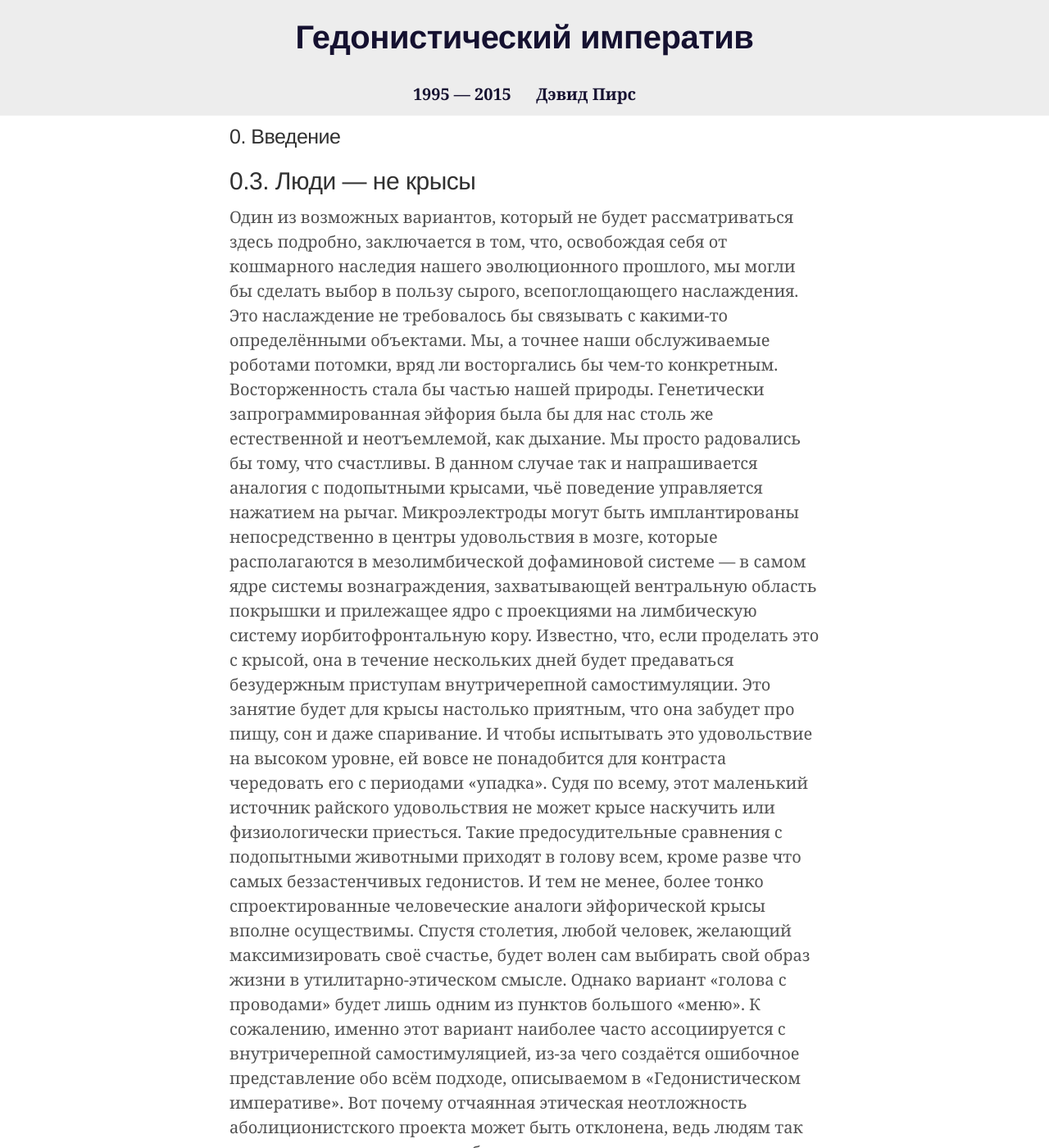
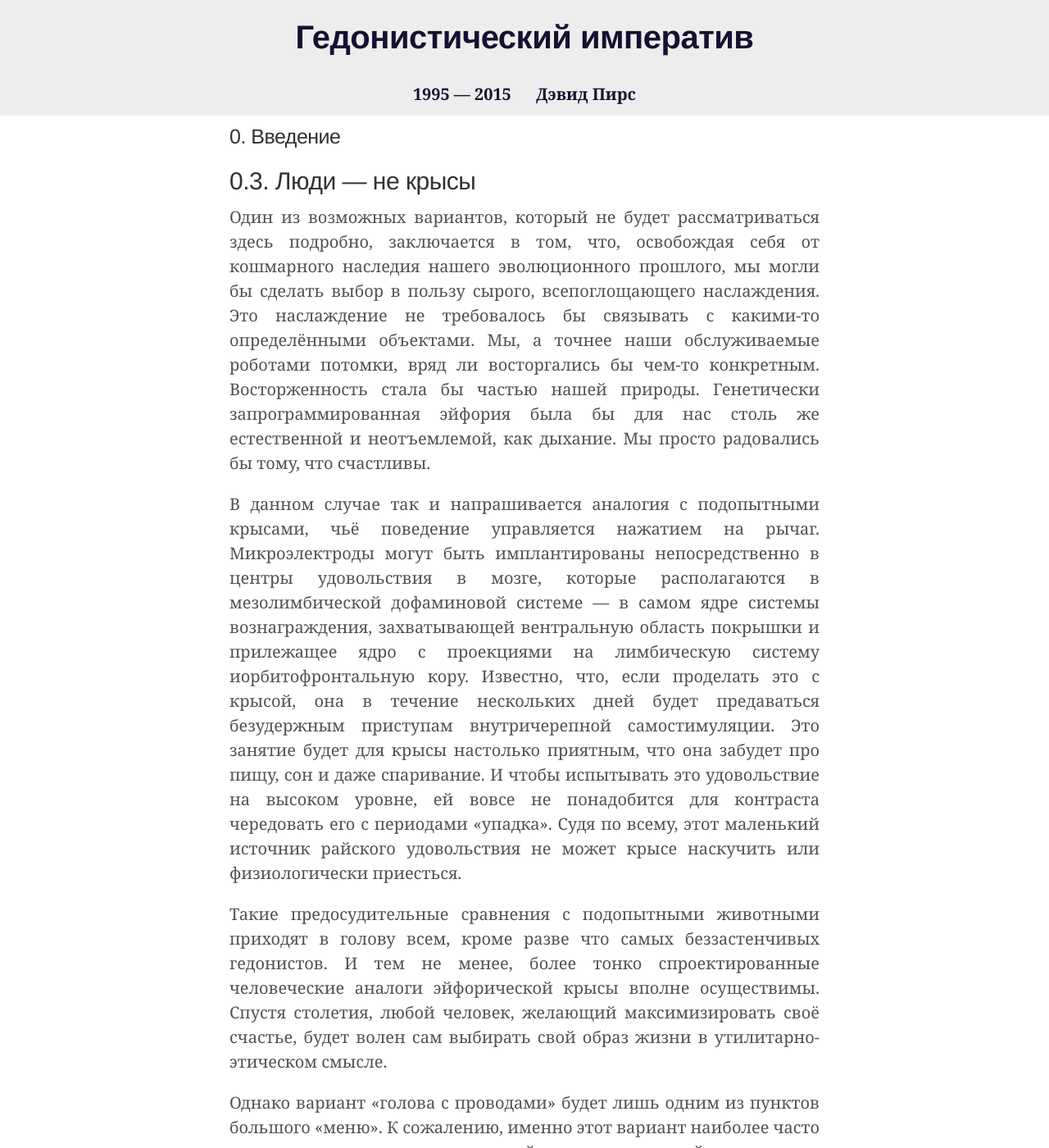
Before and after one commit to HedWeb-RU/hedweb-ru.github.io, a Jekyll site: the page built from hi/introduction/humans-are-not-rats.md, in a window 1280 px wide and 1400 px high. Shown: the whole window at 82% size. Built offline with Jekyll 4.4.1, drawn with Linux system fonts in a browser that asks for light colours; some of the changed text lies outside the part shown.

Commit message:
Update 3-humans-are-not-rats.md

```diff
--- a/_includes/hi/0/3-humans-are-not-rats.md
+++ b/_includes/hi/0/3-humans-are-not-rats.md
@@ -1,7 +1,7 @@
-Один из возможных вариантов, который не будет рассматриваться здесь подробно, заключается в том, что, освобождая себя от кошмарного наследия нашего эволюционного прошлого, мы могли бы сделать выбор в пользу сырого, всепоглощающего наслаждения. Это наслаждение не требовалось бы связывать с какими-то определёнными объектами. Мы, а точнее наши обслуживаемые роботами потомки, вряд ли восторгались бы чем-то конкретным. Восторженность стала бы частью нашей природы. Генетически запрограммированная эйфория была бы для нас столь же естественной и неотъемлемой, как дыхание. Мы просто радовались бы тому, что счастливы.
+<p>Один из возможных вариантов, который не будет рассматриваться здесь подробно, заключается в том, что, освобождая себя от кошмарного наследия нашего эволюционного прошлого, мы могли бы сделать выбор в пользу сырого, всепоглощающего наслаждения. Это наслаждение не требовалось бы связывать с какими-то определёнными объектами. Мы, а точнее наши обслуживаемые роботами потомки, вряд ли восторгались бы чем-то конкретным. Восторженность стала бы частью нашей природы. Генетически запрограммированная эйфория была бы для нас столь же естественной и неотъемлемой, как дыхание. Мы просто радовались бы тому, что счастливы.</p>
 
-В данном случае так и напрашивается аналогия с подопытными крысами, чьё поведение управляется нажатием на рычаг. Микроэлектроды могут быть имплантированы непосредственно в центры удовольствия в мозге, которые располагаются в мезолимбической дофаминовой системе — в самом ядре системы вознаграждения, захватывающей вентральную область покрышки и прилежащее ядро с проекциями на лимбическую систему иорбитофронтальную кору. Известно, что, если проделать это с крысой, она в течение нескольких дней будет предаваться безудержным приступам внутричерепной самостимуляции. Это занятие будет для крысы настолько приятным, что она забудет про пищу, сон и даже спаривание. И чтобы испытывать это удовольствие на высоком уровне, ей вовсе не понадобится для контраста чередовать его с периодами «упадка». Судя по всему, этот маленький источник райского удовольствия не может крысе наскучить или физиологически приесться.
+<p>В данном случае так и напрашивается аналогия с подопытными крысами, чьё поведение управляется нажатием на рычаг. Микроэлектроды могут быть имплантированы непосредственно в центры удовольствия в мозге, которые располагаются в мезолимбической дофаминовой системе — в самом ядре системы вознаграждения, захватывающей вентральную область покрышки и прилежащее ядро с проекциями на лимбическую систему иорбитофронтальную кору. Известно, что, если проделать это с крысой, она в течение нескольких дней будет предаваться безудержным приступам внутричерепной самостимуляции. Это занятие будет для крысы настолько приятным, что она забудет про пищу, сон и даже спаривание. И чтобы испытывать это удовольствие на высоком уровне, ей вовсе не понадобится для контраста чередовать его с периодами «упадка». Судя по всему, этот маленький источник райского удовольствия не может крысе наскучить или физиологически приесться.</p>
 
-Такие предосудительные сравнения с подопытными животными приходят в голову всем, кроме разве что самых беззастенчивых гедонистов. И тем не менее, более тонко спроектированные человеческие аналоги эйфорической крысы вполне осуществимы. Спустя столетия, любой человек, желающий максимизировать своё счастье, будет волен сам выбирать свой образ жизни в утилитарно-этическом смысле.
+<p>Такие предосудительные сравнения с подопытными животными приходят в голову всем, кроме разве что самых беззастенчивых гедонистов. И тем не менее, более тонко спроектированные человеческие аналоги эйфорической крысы вполне осуществимы. Спустя столетия, любой человек, желающий максимизировать своё счастье, будет волен сам выбирать свой образ жизни в утилитарно-этическом смысле.</p>
 
-Однако вариант «голова с проводами» будет лишь одним из пунктов большого «меню». К сожалению, именно этот вариант наиболее часто ассоциируется с внутричерепной самостимуляцией, из-за чего создаётся ошибочное представление обо всём подходе, описываемом в «Гедонистическом императиве». Вот почему отчаянная этическая неотложность аболиционистского проекта может быть отклонена, ведь людям так неприятно ассоциировать себя с экспериментальными животными.
+<p>Однако вариант «голова с проводами» будет лишь одним из пунктов большого «меню». К сожалению, именно этот вариант наиболее часто ассоциируется с внутричерепной самостимуляцией, из-за чего создаётся ошибочное представление обо всём подходе, описываемом в «Гедонистическом императиве». Вот почему отчаянная этическая неотложность аболиционистского проекта может быть отклонена, ведь людям так неприятно ассоциировать себя с экспериментальными животными.</p>
```
